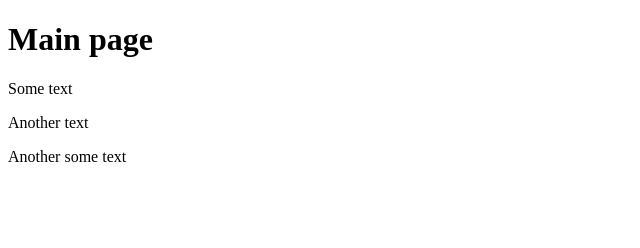
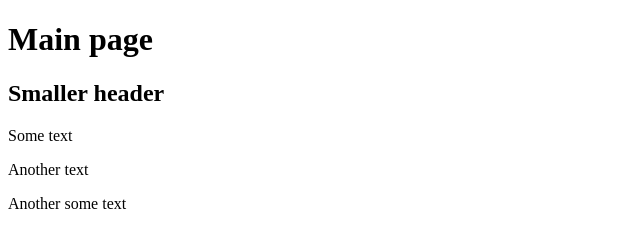
Before and after one commit to ki3kia/RRPS01, a plain HTML site: page index.html in a window 1280 px wide. Shown: the whole page, without its empty margins (0-640 px from the left). Drawn offline with Linux system fonts and the light colour scheme.

Commit message:
Update index.html

```diff
--- a/index.html
+++ b/index.html
@@ -6,6 +6,7 @@
 </head>
 <body>
 <h1>Main page</h1>
+<h2>Smaller header</h2>
 <p>Some text</p>
 <p>Another text</p>
 <p>Another some text</p>
```
